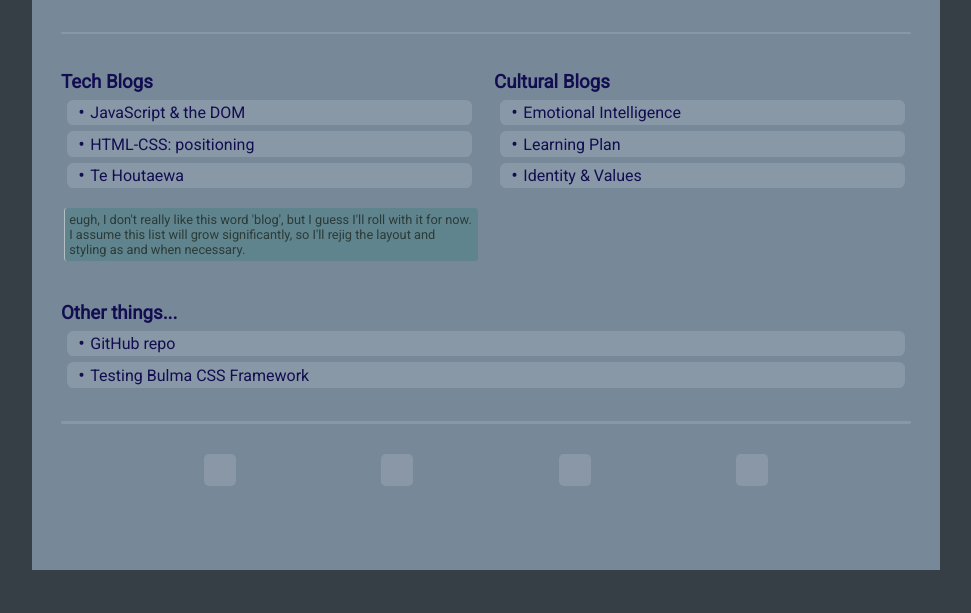
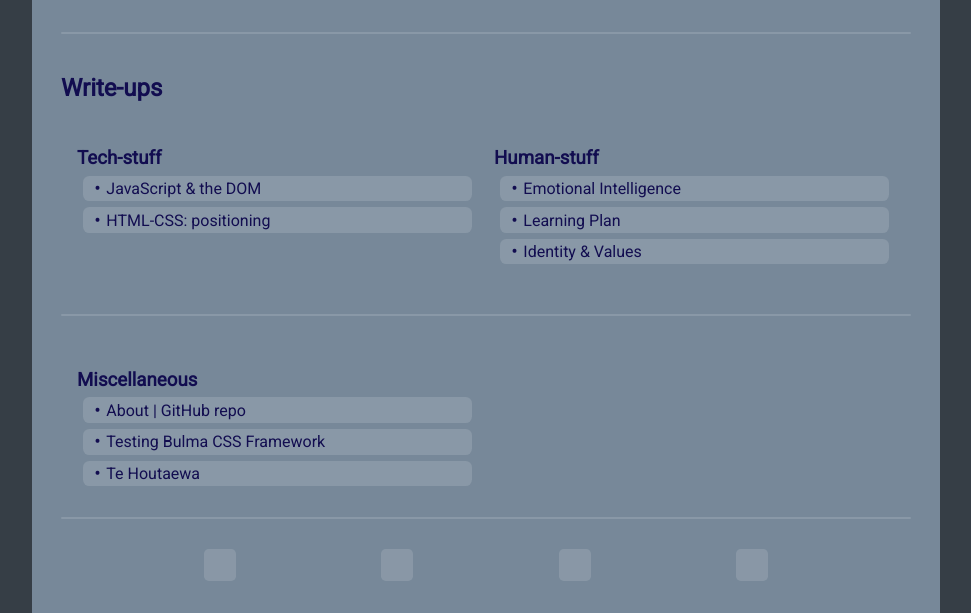
Before and after one commit to zak-hynd/zakhynd.github.io, a plain HTML site: page index.html in a window 1280 px wide. Shown: the part 208-821 px from the top of the page, without its empty margins (154-1125 px from the left). Before the commit the page ends 800 px from the top, so only its background shows below. Drawn offline with Linux system fonts and the light colour scheme.

Commit message:
rejig main page content

```diff
--- a/index.html
+++ b/index.html
@@ -30,21 +30,15 @@
         <br>
         <hr>
 
-
-      <div class="blogs-responsive-grid">
-        <div class="panel panel1"><h3>Tech Blogs</h3>
+      <div><h2>Write-ups</h2>
+        <div class="one-two-responsive-grid">
+          <div class="panel panel1"><h3>Tech-stuff</h3>
             <div class="subpage-links">
               <a href="https://zak-hynd.github.io/blog/javascript-dom.html">JavaScript & the DOM</a>
               <a href="https://zak-hynd.github.io/blog/html-css.html">HTML-CSS: positioning</a>
-            <a href="https://zak-hynd.github.io/blog/te-houtaewa-template.html">Te Houtaewa </a>
-            <p class="comment">
-              eugh, I don't really like this word 'blog', but I guess I'll roll with it for now.
-              <br>
-              I assume this list will grow significantly, so I'll rejig the layout and styling as and when necessary.
-            </p>
             </div>
           </div>
-        <div class="panel panel2"> <h3>Cultural Blogs</h3>
+          <div class="panel panel2"> <h3>Human-stuff</h3>
             <div class="subpage-links">
               <a href="https://zak-hynd.github.io/blog/emotional-intelligence.html">Emotional Intelligence </a>
               <a href="https://zak-hynd.github.io/blog/learning-plan.html">Learning Plan </a>
@@ -52,21 +46,26 @@
             </div>
           </div>
         </div>
+        <br><hr>
+      </div>
 
-      <div><h3>Other things...</h3>
+      <div class="one-two-responsive-grid">
+        <div><h3>Miscellaneous</h3>
           <div class="subpage-links">
-            <a href="https://github.com/zak-hynd/zak-hynd.github.io">GitHub repo </a>
+              <a href="https://github.com/zak-hynd/zak-hynd.github.io">About | GitHub repo </a>
               <a href="https://zak-hynd.github.io/playground/bulmatest.html">Testing Bulma CSS Framework </a>
+              <a href="https://zak-hynd.github.io/blog/te-houtaewa-template.html">Te Houtaewa </a>
           </div>
         </div>
-
-
-
-
+        <div>
+            <!-- empty space for something -->
+        </div>
+      </div>
+      <hr>
 
     </main>
-    <br>
-    <hr>
+
+    <div>
       <br>
       <div class="magic-square-container">
         <div class="magicbox"></div>
@@ -74,26 +73,26 @@
         <div class="magicbox"></div>
         <div class="magicbox"></div>
       </div>
+      <!-- <br> -->
+    </div>
+
+    <footer>
+      <!-- Bah! I give up trying to get this thing to play nicely -->
+      <!-- <hr> -->
+      <!-- <p>&nbsp</p> -->
+    </footer>
   </body>
 </html>
 
 
 <style>
 
-.blogs-responsive-grid {
+.one-two-responsive-grid {
   display: grid;
   grid-template-columns: 1fr;
   gap: 1rem;
-  /* padding: 1rem; */
+  padding: 1rem;
 }
-
-.panel {
-  /* background-color: #f0f0f0; */
-  /* padding: 1rem; */
-  /* border: 1px solid #ccc; */
-  /* text-align: center; */
-}
-
 
 /* magic squares */
   .magic-square-container {
@@ -111,13 +110,13 @@
     border-radius: 0.3rem;
     margin-left: 3.8rem;
     margin-right: 3.8rem;
+    /* margin: auto; */
   }
-
 
 
   /* Media query for wider screens */
   @media (min-width: 600px) {
-      .blogs-responsive-grid {
+      .one-two-responsive-grid {
           grid-template-columns: 1fr 1fr;
       }
   }
```
Lines whose indentation alone changed are shown as unchanged.
